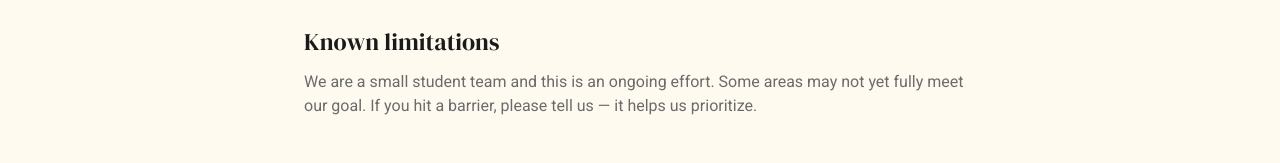
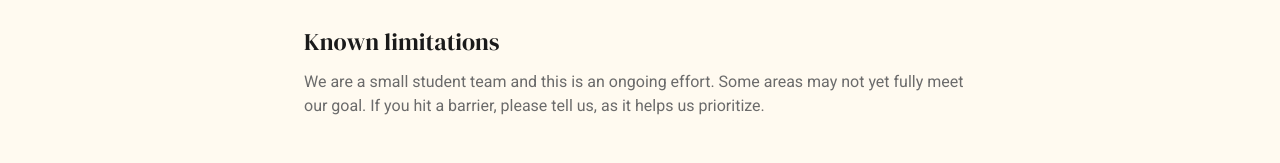
Before and after one commit to ShriyanDeyEngineer/Goldy-s_Study_Buddies, a Next.js app: page /accessibility in a window 1280 px wide. Shown: the part 506-669 px from the top of the page. Built offline with nearby package versions, Linux system fonts and the light colour scheme.

Commit message:
Remove mdashes

```diff
--- a/app/(marketing)/accessibility/page.tsx
+++ b/app/(marketing)/accessibility/page.tsx
@@ -42,8 +42,7 @@ export default function AccessibilityPage() {
         <h2 className="mt-10 font-display text-2xl text-ink">Known limitations</h2>
         <p className="mt-3 text-ink-muted">
           We are a small student team and this is an ongoing effort. Some areas
-          may not yet fully meet our goal. If you hit a barrier, please tell us
-          &mdash; it helps us prioritize.
+          may not yet fully meet our goal. If you hit a barrier, please tell us, as it helps us prioritize.
         </p>
 
         <h2 className="mt-10 font-display text-2xl text-ink">Tell us about a problem</h2>
```
